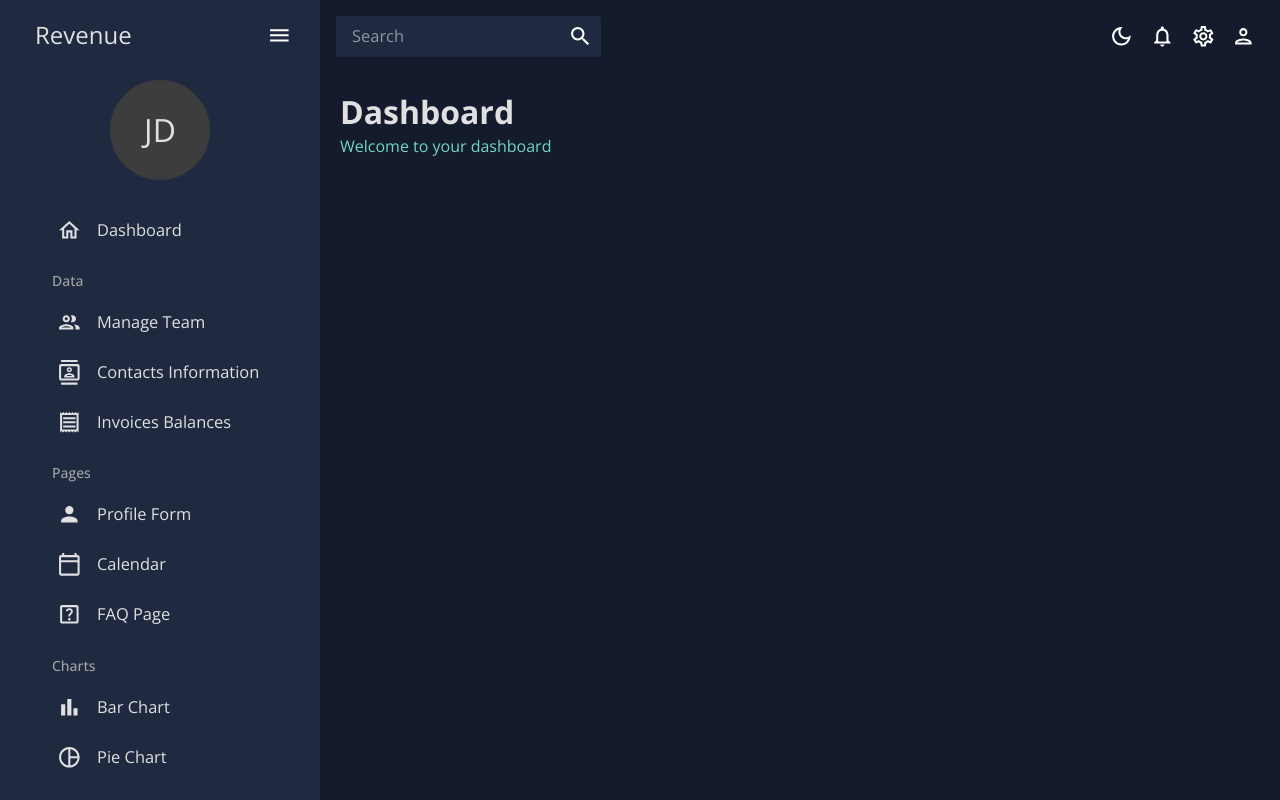
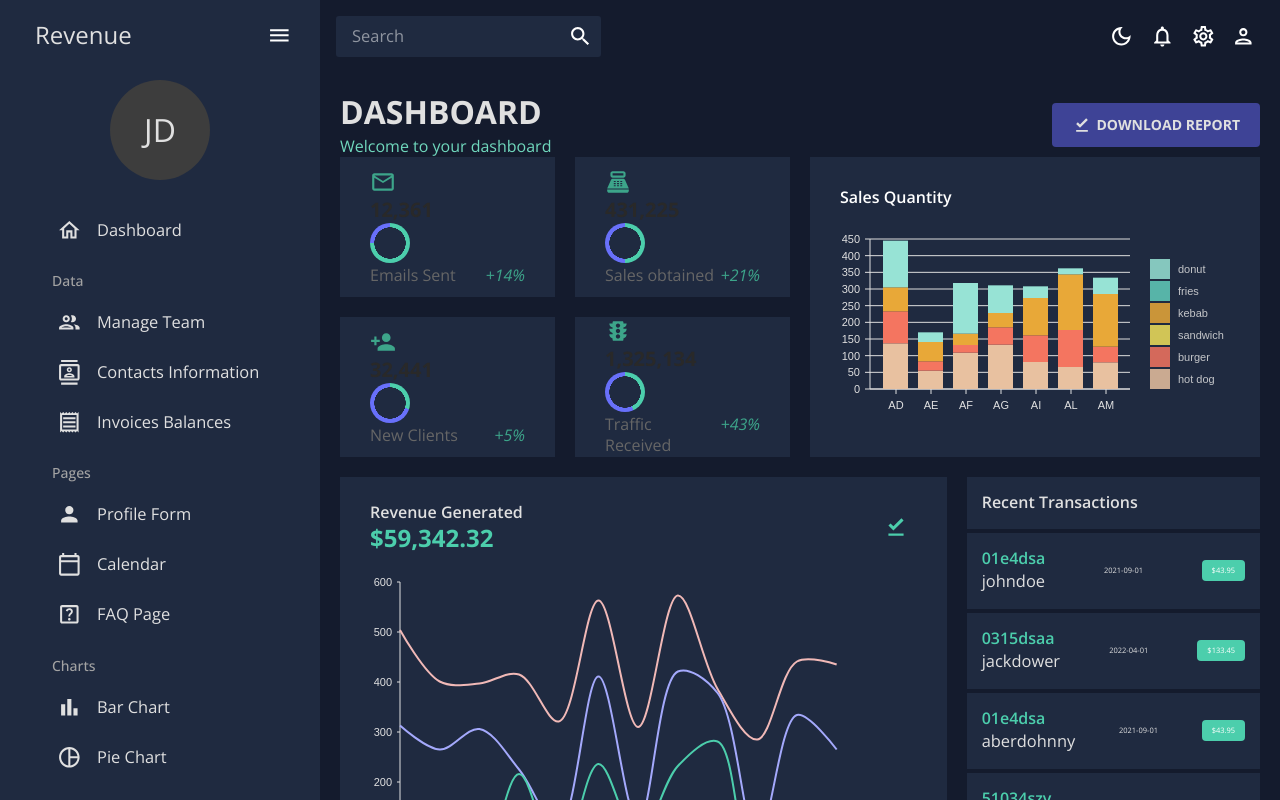
Before and after one commit to acharayaP03/Revenue, a React (Vite) app: page / in a window 1280 px wide. Shown: the top 800 px of the page. Built offline with nearby package versions, Linux system fonts and the light colour scheme.

Commit message:
feat: enhance Dashboard component with new charts and statistics visualizations

```diff
--- a/src/scenes/dashboard/index.tsx
+++ b/src/scenes/dashboard/index.tsx
@@ -1,12 +1,203 @@
 import React from "react";
-import { Box } from "@mui/material";
+import { useTheme, Box, Button, IconButton, Icon, Typography } from "@mui/material";
+import { DownloadDoneOutlined, EmailOutlined, PointOfSale, PersonAdd, Traffic } from "@mui/icons-material";
+import { tokens } from "@/theme";
+import { mockTransactions } from "@/data/mockData";
+
 import Header from "@/components/Header";
+import LineChart from "@/components/LineChart";
+import PieChart from "@/components/PieChart";
+import BarChart from "@/components/BarChart";
+import Statbox from "@/components/Statbox";
+import ProgressCircle from "@/components/ProgressCircle";
+import GeographyChart from "@/components/GeographyChart";
 
 const Dashboard: React.FC = () => {
+  const theme = useTheme();
+  const colors = tokens(theme.palette.mode);
+
   return (
     <Box m="20px">
-      <Box display="flex" justifyContent="start" alignItems="center">
-        <Header title="Dashboard" subtitle="Welcome to your dashboard" />
+      <Box display="flex" justifyContent="space-between" alignItems="center">
+        <Header title="DASHBOARD" subtitle="Welcome to your dashboard" />
+        <Box>
+          <Button
+            sx={{
+              background: colors.blueAccent[700],
+              color: colors.grey[100],
+              fontSize: "14px",
+              fontWeight: "bold",
+              padding: "10px 20px",
+            }}
+          >
+            <Icon component={DownloadDoneOutlined} sx={{ fontSize: "20px", marginRight: "5px" }} />
+            Download Report
+          </Button>
+        </Box>
+      </Box>
+      {/*Grids and Charts */}
+      <Box display="grid" gridTemplateColumns="repeat(12, 1fr)" gridAutoRows="140px" gap="20px">
+        {/* ROW 1 */}
+        <Box
+          gridColumn="span 3"
+          sx={{
+            background: colors.primary[400],
+            display: "flex",
+            alignItems: "center",
+            justifyContent: "center",
+          }}
+        >
+          <Statbox
+            title="12,361"
+            subtitle="Emails Sent"
+            progress="0.75"
+            increase="+14%"
+            icon={<Icon component={EmailOutlined} sx={{ color: colors.greenAccent[600], fontSize: "26px" }} />}
+          />
+        </Box>
+        <Box
+          gridColumn="span 3"
+          sx={{
+            background: colors.primary[400],
+            display: "flex",
+            alignItems: "center",
+            justifyContent: "center",
+          }}
+        >
+          <Statbox
+            title="431,225"
+            subtitle="Sales obtained"
+            progress="0.50"
+            increase="+21%"
+            icon={<Icon component={PointOfSale} sx={{ color: colors.greenAccent[600], fontSize: "26px" }} />}
+          />
+        </Box>
+        <Box
+          gridColumn="span 3"
+          gridRow={2}
+          sx={{
+            background: colors.primary[400],
+            display: "flex",
+            alignItems: "center",
+            justifyContent: "center",
+          }}
+        >
+          <Statbox
+            title="32,441"
+            subtitle="New Clients"
+            progress="0.30"
+            increase="+5%"
+            icon={<Icon component={PersonAdd} sx={{ color: colors.greenAccent[600], fontSize: "26px" }} />}
+          />
+        </Box>
+        <Box
+          gridColumn="span 3"
+          gridRow={2}
+          sx={{
+            background: colors.primary[400],
+            display: "flex",
+            alignItems: "center",
+            justifyContent: "center",
+          }}
+        >
+          <Statbox
+            title="1,325,134"
+            subtitle="Traffic Received"
+            progress="0.43"
+            increase="+43%"
+            icon={<Icon component={Traffic} sx={{ color: colors.greenAccent[600], fontSize: "26px" }} />}
+          />
+        </Box>
+        <Box gridColumn="span 6" gridRow="span 2" sx={{ background: colors.primary[400] }}>
+          <Typography variant="h5" fontWeight="600" sx={{ padding: "30px 30px 0 30px" }}>
+            Sales Quantity
+          </Typography>
+          <Box height="250px" mt="-20px">
+            <BarChart isDashboard={true} />
+          </Box>
+        </Box>
+        <Box gridColumn="span 8" gridRow="span 3" sx={{ background: colors.primary[400] }}>
+          <Box mt="25px" p="0 30px" display="flex " justifyContent="space-between" alignItems="center">
+            <Box>
+              <Typography variant="h5" fontWeight="600" color={colors.grey[100]}>
+                Revenue Generated
+              </Typography>
+              <Typography variant="h3" fontWeight="bold" color={colors.greenAccent[500]}>
+                $59,342.32
+              </Typography>
+            </Box>
+            <Box>
+              <IconButton>
+                <Icon component={DownloadDoneOutlined} sx={{ fontSize: "26px", color: colors.greenAccent[500] }} />
+              </IconButton>
+            </Box>
+          </Box>
+          <Box height="400px" m="-20px 0 0 0">
+            <LineChart isDashboard={true} />
+          </Box>
+        </Box>
+        <Box gridColumn="span 4" gridRow="span 3" sx={{ background: colors.primary[400] }} overflow="auto">
+          <Box
+            sx={{
+              display: "flex",
+              justifyContent: "space-between",
+              alignItems: "center",
+              borderBottom: `4px solid ${colors.primary[500]}`,
+              p: "15px",
+            }}
+          >
+            <Typography color={colors.grey[100]} variant="h5" fontWeight="600">
+              Recent Transactions
+            </Typography>
+          </Box>
+          {mockTransactions.map((transaction, i) => (
+            <Box
+              key={`${transaction.txId}-${i}`}
+              display="flex"
+              justifyContent="space-between"
+              alignItems="center"
+              borderBottom={`4px solid ${colors.primary[500]}`}
+              p="15px"
+            >
+              <Box>
+                <Typography color={colors.greenAccent[500]} variant="h5" fontWeight="600">
+                  {transaction.txId}
+                </Typography>
+                <Typography color={colors.grey[100]}>{transaction.user}</Typography>
+              </Box>
+              <Box color={colors.grey[100]}>{transaction.date}</Box>
+              <Box
+                p="5px 10px"
+                borderRadius="4px"
+                sx={{
+                  background: colors.greenAccent[500],
+                }}
+              >
+                ${transaction.cost}
+              </Box>
+            </Box>
+          ))}
+        </Box>
+        <Box gridColumn="span 4" gridRow="span 2" p="30px" sx={{ background: colors.primary[400] }}>
+          <Typography variant="h5" fontWeight="600">
+            Campaign
+          </Typography>
+          <Box display="flex" flexDirection="column" alignItems="center" mt="25px">
+            <ProgressCircle size="125" />
+            <Typography variant="h5" color={colors.greenAccent[500]} sx={{ mt: "15px" }}>
+              $48,352 revenue generated
+            </Typography>
+            <Typography>Includes extra misc expenditures and costs</Typography>
+          </Box>
+        </Box>
+        <Box gridColumn="span 4" gridRow="span 2" sx={{ background: colors.primary[400] }} padding="30px">
+          <Typography variant="h5" fontWeight="600" sx={{ marginBottom: "15px" }}>
+            Geography Based Traffic
+          </Typography>
+          <Box height="200px">
+            <GeographyChart isDashboard={true} />
+          </Box>
+        </Box>
       </Box>
     </Box>
   );
```
